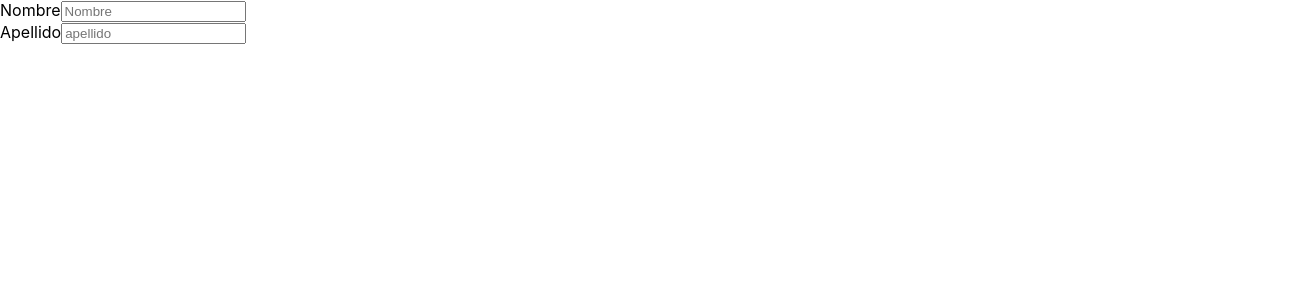
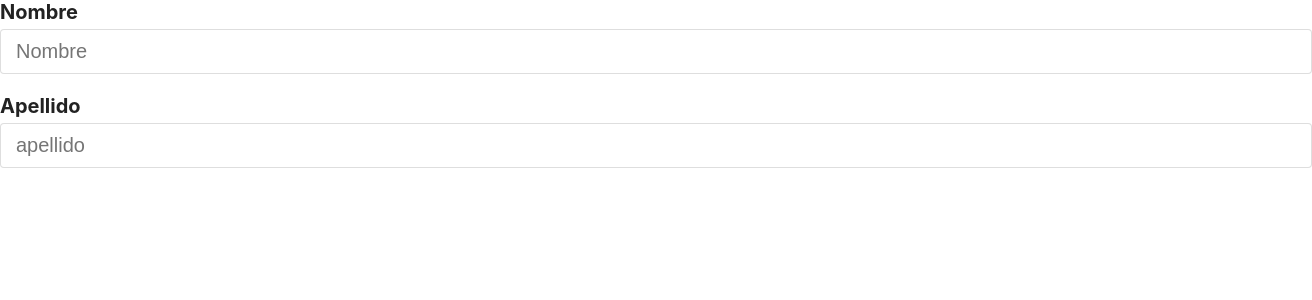
Before and after one commit to guillermo-conde/gestor-usuarios, a React (Create React App) app: page / in a window 1280 px wide. Shown: the top 300 px of the page, 1312 px wide, since content can reach past the window. Built offline with nearby package versions, Linux system fonts and the light colour scheme.

Commit message:
Se agregan estilos al componente input

```diff
--- a/src/App.js
+++ b/src/App.js
@@ -2,7 +2,7 @@
 import Input from './components/Input';
 
 function App() {
-  const [formulario, handleChanges] = useFormulario({nombre:''});
+  const [formulario, handleChanges] = useFormulario({nombre:'', apellido:''});
   console.log(formulario);
   return (
     <form>
--- /dev/null
+++ b/src/components/Input.css
@@ -0,0 +1,22 @@
+.field{
+    margin-bottom: 20px;
+}
+
+.field label{
+    display: block;
+    margin: 0 0 5px ;
+    color: #222;
+    font-weight: 700;
+    font-size: 20px;
+}
+
+.field input{
+    background-color: #fff;
+    outline: 0;
+    font-size: 20px;
+    padding: 10px 15px;
+    border: 1px solid rgb(34,34,34,0.15);
+    color:#222;
+    border-radius: 4px;
+    width: 100%;
+}
--- a/src/components/Input.js
+++ b/src/components/Input.js
@@ -1,8 +1,8 @@
-
+import './Input.css'
 
 const Input = ({label, ...rest}) => {
     return (
-        <div>
+        <div className='field'>
             <label>{label}</label>
             <input {...rest}/>
         </div>
```
